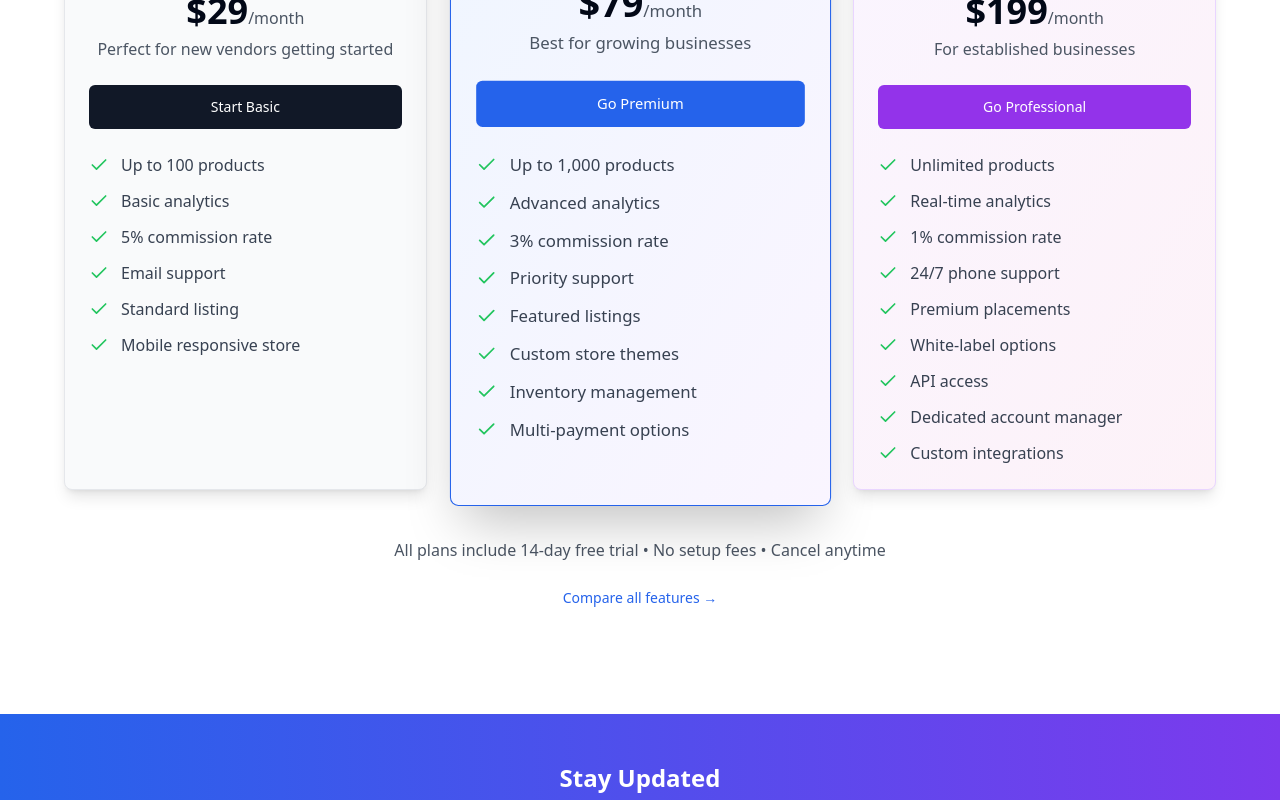
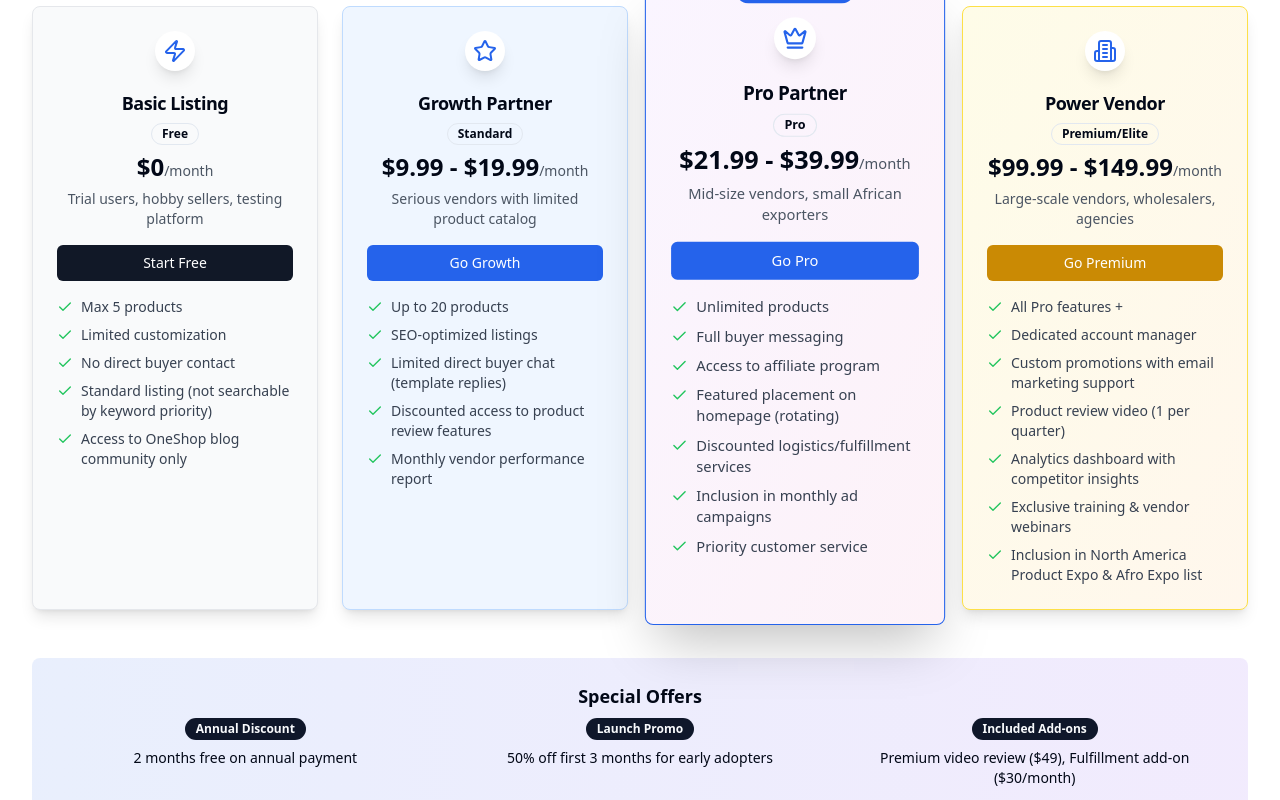
Before and after one commit to luckisstar-dot/market-hub-subscriptions, a React (Vite) app: page / in a window 1280 px wide. Shown: the part 2480-3280 px from the top of the page. Built offline with nearby package versions, Linux system fonts and the light colour scheme.

Commit message:
Implement subscription plans and features
Add vendor and buyer subscription tiers with associated features and pricing. Integrate the existing features with the new subscription model.

```diff
--- a/src/components/SubscriptionPlans.tsx
+++ b/src/components/SubscriptionPlans.tsx
@@ -2,93 +2,179 @@
 import { Button } from '@/components/ui/button';
 import { Card, CardContent, CardHeader, CardTitle } from '@/components/ui/card';
 import { Badge } from '@/components/ui/badge';
-import { Check, Star, Crown, Zap } from 'lucide-react';
+import { Tabs, TabsContent, TabsList, TabsTrigger } from '@/components/ui/tabs';
+import { Check, Star, Crown, Zap, Store, Users, Briefcase, Building2 } from 'lucide-react';
 
 const SubscriptionPlans = () => {
-  const plans = [
+  const vendorPlans = [
     {
-      name: 'Basic',
-      price: '$29',
+      name: 'Basic Listing',
+      subtitle: 'Free',
+      price: '$0',
       period: '/month',
-      description: 'Perfect for new vendors getting started',
+      description: 'Trial users, hobby sellers, testing platform',
       icon: Zap,
       features: [
-        'Up to 100 products',
-        'Basic analytics',
-        '5% commission rate',
-        'Email support',
-        'Standard listing',
-        'Mobile responsive store',
+        'Max 5 products',
+        'Limited customization',
+        'No direct buyer contact',
+        'Standard listing (not searchable by keyword priority)',
+        'Access to OneShop blog community only',
       ],
-      buttonText: 'Start Basic',
+      buttonText: 'Start Free',
       popular: false,
       color: 'bg-gray-50 border-gray-200',
       buttonColor: 'bg-gray-900 hover:bg-gray-800',
     },
     {
-      name: 'Premium',
-      price: '$79',
+      name: 'Growth Partner',
+      subtitle: 'Standard',
+      price: '$9.99 - $19.99',
       period: '/month',
-      description: 'Best for growing businesses',
+      description: 'Serious vendors with limited product catalog',
       icon: Star,
       features: [
-        'Up to 1,000 products',
-        'Advanced analytics',
-        '3% commission rate',
-        'Priority support',
-        'Featured listings',
-        'Custom store themes',
-        'Inventory management',
-        'Multi-payment options',
+        'Up to 20 products',
+        'SEO-optimized listings',
+        'Limited direct buyer chat (template replies)',
+        'Discounted access to product review features',
+        'Monthly vendor performance report',
+      ],
+      buttonText: 'Go Growth',
+      popular: false,
+      color: 'bg-blue-50 border-blue-200',
+      buttonColor: 'bg-blue-600 hover:bg-blue-700',
+    },
+    {
+      name: 'Pro Partner',
+      subtitle: 'Pro',
+      price: '$21.99 - $39.99',
+      period: '/month',
+      description: 'Mid-size vendors, small African exporters',
+      icon: Crown,
+      features: [
+        'Unlimited products',
+        'Full buyer messaging',
+        'Access to affiliate program',
+        'Featured placement on homepage (rotating)',
+        'Discounted logistics/fulfillment services',
+        'Inclusion in monthly ad campaigns',
+        'Priority customer service',
+      ],
+      buttonText: 'Go Pro',
+      popular: true,
+      color: 'bg-gradient-to-br from-purple-50 to-pink-50 border-marketplace-primary',
+      buttonColor: 'bg-marketplace-primary hover:bg-marketplace-primary-dark',
+    },
+    {
+      name: 'Power Vendor',
+      subtitle: 'Premium/Elite',
+      price: '$99.99 - $149.99',
+      period: '/month',
+      description: 'Large-scale vendors, wholesalers, agencies',
+      icon: Building2,
+      features: [
+        'All Pro features +',
+        'Dedicated account manager',
+        'Custom promotions with email marketing support',
+        'Product review video (1 per quarter)',
+        'Analytics dashboard with competitor insights',
+        'Exclusive training & vendor webinars',
+        'Inclusion in North America Product Expo & Afro Expo list',
       ],
       buttonText: 'Go Premium',
+      popular: false,
+      color: 'bg-gradient-to-br from-yellow-50 to-orange-50 border-yellow-300',
+      buttonColor: 'bg-yellow-600 hover:bg-yellow-700',
+    },
+  ];
+
+  const buyerPlans = [
+    {
+      name: 'Marketplace Viewer',
+      subtitle: 'Free Access',
+      price: '$0',
+      period: '/month',
+      description: 'General public, retail window shoppers',
+      icon: Users,
+      features: [
+        'View all products',
+        'No supplier contact',
+        'Access to public pricing only',
+        'Can favorite products (but not engage vendors)',
+      ],
+      buttonText: 'Browse Free',
+      popular: false,
+      color: 'bg-gray-50 border-gray-200',
+      buttonColor: 'bg-gray-900 hover:bg-gray-800',
+    },
+    {
+      name: 'Buyer Connect',
+      subtitle: 'Verified Buyer',
+      price: '$9.99 - $19.99',
+      period: '/month',
+      description: 'Small-scale buyers, boutique stores',
+      icon: Store,
+      features: [
+        'Contact up to 5 vendors/month',
+        'Access basic supplier info (company profile, top products)',
+        'Request sample availability',
+        'One intro email per vendor via platform',
+      ],
+      buttonText: 'Connect Now',
+      popular: false,
+      color: 'bg-green-50 border-green-200',
+      buttonColor: 'bg-green-600 hover:bg-green-700',
+    },
+    {
+      name: 'Direct Trade',
+      subtitle: 'Business Buyer',
+      price: '$21.99 - $39.99',
+      period: '/month',
+      description: 'Resellers, wholesalers, distributors',
+      icon: Briefcase,
+      features: [
+        'Unlimited supplier messaging',
+        'Download product catalogs / MOQ lists',
+        'Access to verified vendor badge filter',
+        'RFQ (Request for Quotation) tool',
+        'Priority supplier replies',
+      ],
+      buttonText: 'Start Trading',
       popular: true,
       color: 'bg-gradient-to-br from-blue-50 to-purple-50 border-marketplace-primary',
       buttonColor: 'bg-marketplace-primary hover:bg-marketplace-primary-dark',
     },
     {
-      name: 'Professional',
-      price: '$199',
+      name: 'Global Access Pass',
+      subtitle: 'Corporate Buyer',
+      price: '$149.99 - $199.99',
       period: '/month',
-      description: 'For established businesses',
-      icon: Crown,
+      description: 'Corporate procurement teams, export agents',
+      icon: Building2,
       features: [
-        'Unlimited products',
-        'Real-time analytics',
-        '1% commission rate',
-        '24/7 phone support',
-        'Premium placements',
-        'White-label options',
-        'API access',
-        'Dedicated account manager',
-        'Custom integrations',
+        'Everything in Direct Trade, plus:',
+        'Direct Zoom/WhatsApp intro setup (white-glove service)',
+        '1-on-1 sourcing consultant (optional add-on)',
+        'Buyer showcase feature on platform',
+        'Export documentation support',
       ],
-      buttonText: 'Go Professional',
+      buttonText: 'Get Global Access',
       popular: false,
       color: 'bg-gradient-to-br from-purple-50 to-pink-50 border-purple-200',
       buttonColor: 'bg-purple-600 hover:bg-purple-700',
     },
   ];
 
-  return (
-    <section className="py-24 bg-white">
-      <div className="max-w-7xl mx-auto px-4 sm:px-6 lg:px-8">
-        <div className="text-center mb-16">
-          <Badge className="mb-4 bg-marketplace-secondary/10 text-marketplace-secondary border-marketplace-secondary/20">
-            Vendor Subscription Plans
-          </Badge>
-          <h2 className="text-3xl md:text-5xl font-bold text-gray-900 mb-4">
-            Choose Your{' '}
-            <span className="bg-gradient-to-r from-marketplace-primary to-marketplace-secondary bg-clip-text text-transparent">
-              Growth Plan
-            </span>
-          </h2>
-          <p className="text-xl text-gray-600 max-w-3xl mx-auto">
-            Start your vendor journey with the perfect plan. Scale as you grow with features designed for success.
-          </p>
-        </div>
+  const addOns = [
+    { name: 'Sourcing Concierge Service', price: '$49/request' },
+    { name: 'Supplier Verification Report', price: '$25/vendor' },
+    { name: 'Export Advisory Call', price: '$99/hour' },
+    { name: 'Custom Packaging Coordination', price: 'Pricing on request' },
+  ];
 
-        <div className="grid md:grid-cols-3 gap-8 max-w-6xl mx-auto">
+  const renderPlans = (plans: typeof vendorPlans) => (
+    <div className="grid md:grid-cols-2 lg:grid-cols-4 gap-6 max-w-7xl mx-auto">
       {plans.map((plan, index) => (
         <Card
           key={index}
@@ -102,31 +188,32 @@ const SubscriptionPlans = () => {
             </div>
           )}
 
-              <CardHeader className="text-center pb-6">
-                <div className="mx-auto mb-4 p-3 rounded-full bg-white shadow-lg">
-                  <plan.icon className="h-8 w-8 text-marketplace-primary" />
+          <CardHeader className="text-center pb-4">
+            <div className="mx-auto mb-3 p-2 rounded-full bg-white shadow-lg">
+              <plan.icon className="h-6 w-6 text-marketplace-primary" />
             </div>
-                <CardTitle className="text-2xl font-bold">{plan.name}</CardTitle>
-                <div className="mt-4">
-                  <span className="text-4xl font-bold">{plan.price}</span>
-                  <span className="text-gray-600">{plan.period}</span>
+            <CardTitle className="text-lg font-bold">{plan.name}</CardTitle>
+            <Badge variant="outline" className="mx-auto">{plan.subtitle}</Badge>
+            <div className="mt-3">
+              <span className="text-2xl font-bold">{plan.price}</span>
+              <span className="text-gray-600 text-sm">{plan.period}</span>
             </div>
-                <p className="text-gray-600 mt-2">{plan.description}</p>
+            <p className="text-gray-600 mt-2 text-sm">{plan.description}</p>
           </CardHeader>
 
           <CardContent className="pt-0">
             <Button
-                  className={`w-full mb-6 ${plan.buttonColor} text-white`}
-                  size="lg"
+              className={`w-full mb-4 ${plan.buttonColor} text-white`}
+              size="sm"
             >
               {plan.buttonText}
             </Button>
 
-                <ul className="space-y-3">
+            <ul className="space-y-2">
               {plan.features.map((feature, featureIndex) => (
-                    <li key={featureIndex} className="flex items-center">
-                      <Check className="h-5 w-5 text-green-500 mr-3 flex-shrink-0" />
-                      <span className="text-gray-700">{feature}</span>
+                <li key={featureIndex} className="flex items-start">
+                  <Check className="h-4 w-4 text-green-500 mr-2 flex-shrink-0 mt-0.5" />
+                  <span className="text-gray-700 text-sm">{feature}</span>
                 </li>
               ))}
             </ul>
@@ -134,8 +221,88 @@ const SubscriptionPlans = () => {
         </Card>
       ))}
     </div>
+  );
+
+  return (
+    <section className="py-24 bg-white">
+      <div className="max-w-7xl mx-auto px-4 sm:px-6 lg:px-8">
+        <div className="text-center mb-16">
+          <Badge className="mb-4 bg-marketplace-secondary/10 text-marketplace-secondary border-marketplace-secondary/20">
+            Subscription Plans
+          </Badge>
+          <h2 className="text-3xl md:text-5xl font-bold text-gray-900 mb-4">
+            Choose Your{' '}
+            <span className="bg-gradient-to-r from-marketplace-primary to-marketplace-secondary bg-clip-text text-transparent">
+              Perfect Plan
+            </span>
+          </h2>
+          <p className="text-xl text-gray-600 max-w-3xl mx-auto">
+            Whether you're selling or buying, we have the right plan for your business needs.
+          </p>
+        </div>
+
+        <Tabs defaultValue="vendors" className="w-full">
+          <TabsList className="grid w-full max-w-md mx-auto grid-cols-2 mb-12">
+            <TabsTrigger value="vendors" className="flex items-center gap-2">
+              <Store className="h-4 w-4" />
+              Vendor Plans
+            </TabsTrigger>
+            <TabsTrigger value="buyers" className="flex items-center gap-2">
+              <Users className="h-4 w-4" />
+              Buyer Plans
+            </TabsTrigger>
+          </TabsList>
+
+          <TabsContent value="vendors">
+            <div className="text-center mb-8">
+              <h3 className="text-2xl font-bold mb-2">Vendor Subscription Tiers</h3>
+              <p className="text-gray-600">Sell your products globally with our tiered marketplace access</p>
+            </div>
+            {renderPlans(vendorPlans)}
+          </TabsContent>
+
+          <TabsContent value="buyers">
+            <div className="text-center mb-8">
+              <h3 className="text-2xl font-bold mb-2">Buyer Subscription Tiers</h3>
+              <p className="text-gray-600">Access suppliers and products with different levels of engagement</p>
+            </div>
+            {renderPlans(buyerPlans)}
+
+            {/* Buyer Add-ons */}
+            <div className="mt-12">
+              <div className="text-center mb-8">
+                <h4 className="text-xl font-bold mb-4">Optional Add-ons for Buyers</h4>
+                <div className="grid md:grid-cols-2 lg:grid-cols-4 gap-4 max-w-4xl mx-auto">
+                  {addOns.map((addon, index) => (
+                    <Card key={index} className="text-center p-4">
+                      <h5 className="font-semibold text-sm mb-2">{addon.name}</h5>
+                      <p className="text-marketplace-primary font-bold text-sm">{addon.price}</p>
+                    </Card>
+                  ))}
+                </div>
+              </div>
+            </div>
+          </TabsContent>
+        </Tabs>
 
         <div className="text-center mt-12">
+          <div className="bg-gradient-to-r from-marketplace-primary/10 to-marketplace-secondary/10 rounded-lg p-6 mb-6">
+            <h4 className="text-lg font-bold mb-2">Special Offers</h4>
+            <div className="grid md:grid-cols-3 gap-4 text-sm">
+              <div>
+                <Badge className="mb-2">Annual Discount</Badge>
+                <p>2 months free on annual payment</p>
+              </div>
+              <div>
+                <Badge className="mb-2">Launch Promo</Badge>
+                <p>50% off first 3 months for early adopters</p>
+              </div>
+              <div>
+                <Badge className="mb-2">Included Add-ons</Badge>
+                <p>Premium video review ($49), Fulfillment add-on ($30/month)</p>
+              </div>
+            </div>
+          </div>
           <p className="text-gray-600 mb-4">
             All plans include 14-day free trial • No setup fees • Cancel anytime
           </p>
```
Lines whose indentation alone changed are shown as unchanged.
